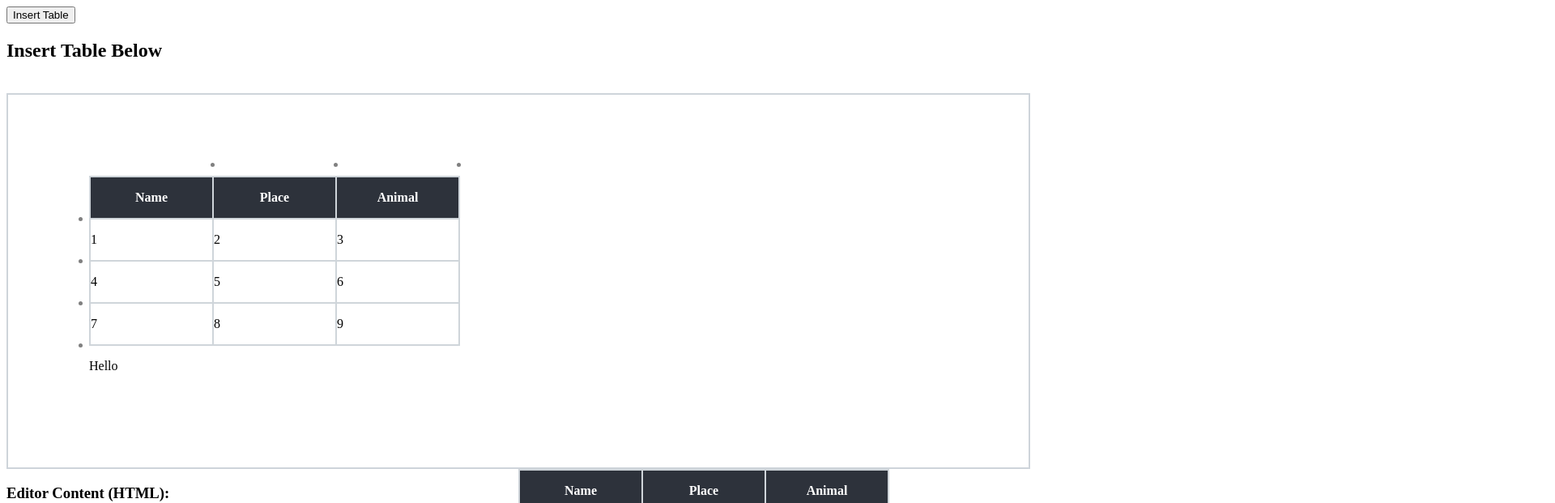
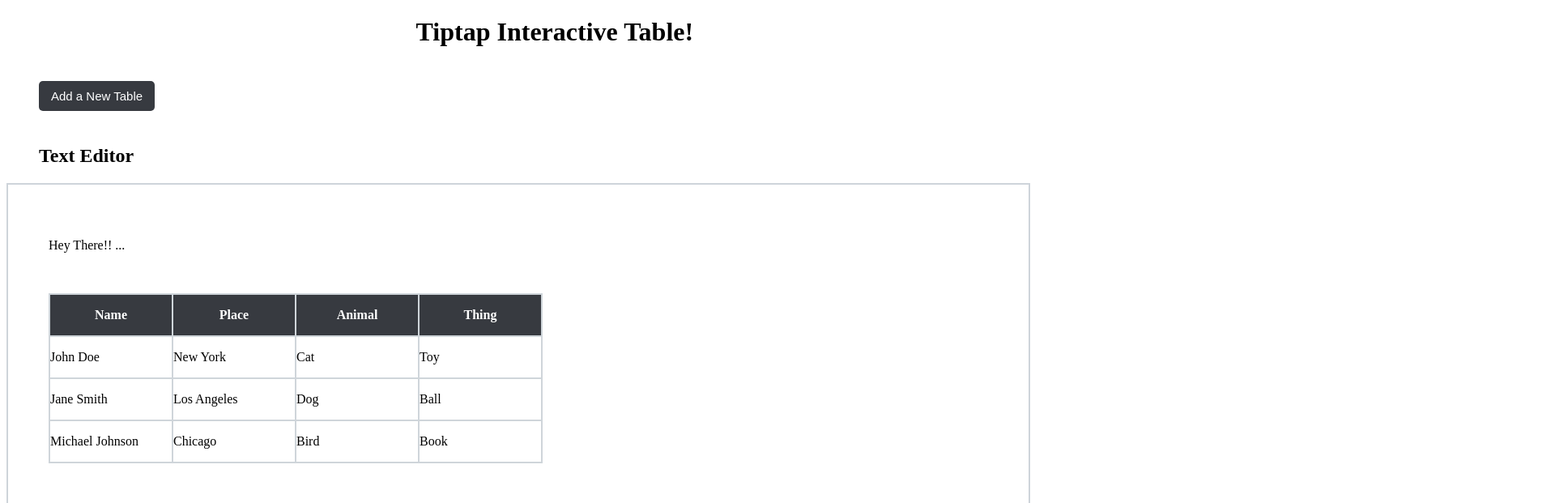
Before and after one commit to Raviteja654321/Tiptap_Project, a React (Create React App) app: page / in a window 1280 px wide. Shown: the top 621 px of the page at 81% size, 1920 px wide, since content can reach past the window. Built offline with nearby package versions, Linux system fonts and the light colour scheme.

Commit message:
UI enhanced

```diff
--- a/src/Tiptap.jsx
+++ b/src/Tiptap.jsx
@@ -17,15 +17,15 @@
 
 const tableWrapperStyles = {
     border: '2px solid #ced4da',
-    padding: '50px',
+    padding: '0px',
     overflowX: 'auto',
+    fontFamily: 'bogle',
 };
 
 const Tiptap = () => {
-    const [htmlContent, setHtmlContent] = useState();
+    const [htmlContent, setHtmlContent] = useState('');
 
     const editor = useEditor({
-        style: ` padding:50px`,
         extensions: [
             Document,
             Paragraph,
@@ -40,30 +40,37 @@
             TableMenuExtension,
         ],
         content: `
+            <p>Hey There!! ...</p>
+            <p></p>
+
             <table>
                 <tr>
                     <th>Name</th>
                     <th>Place</th>
                     <th>Animal</th>
+                    <th>Thing</th>
                 </tr>
                 <tr>
-                    <td>1</td>
-                    <td>2</td>
-                    <td>3</td>
+                    <td>John Doe</td>
+                    <td>New York</td>
+                    <td>Cat</td>
+                    <td>Toy</td>
                 </tr>
                 <tr>
-                    <td>4</td>
-                    <td>5</td>
-                    <td>6</td>
+                    <td>Jane Smith</td>
+                    <td>Los Angeles</td>
+                    <td>Dog</td>
+                    <td>Ball</td>
                 </tr>
                 <tr>
-                    <td>7</td>
-                    <td>8</td>
-                    <td>9</td>
+                    <td>Michael Johnson</td>
+                    <td>Chicago</td>
+                    <td>Bird</td>
+                    <td>Book</td>
                 </tr>
             </table>
 
-            <p>Hello</p>
+            <p></p>
         `,
         onCreate: ({ editor }) => {
             setHtmlContent(editor.getHTML());
@@ -79,24 +86,52 @@
     }
 
     const resolvedPos = editor.state.doc?.resolve(editor.state.selection.from);
-    const parentTable = (resolvedPos)?findParentClosestToPos(resolvedPos, node => node.type.name === 'table'):null;
+    const parentTable = resolvedPos ? findParentClosestToPos(resolvedPos, node => node.type.name === 'table') : null;
 
     return (
         <div>
-            <button onClick={() => editor.chain().focus().insertTable({ rows: 4, cols: 3, withHeaderRow: true }).run()}>
-                Insert Table
+            <h1 style={{marginLeft:'40px', marginLeft: '40%'}}>Tiptap Interactive Table! </h1>
+            <button
+                onClick={() => editor.chain().focus().insertTable({ rows: 4, cols: 3, withHeaderRow: true }).run()}
+                style={{
+                    padding: '10px 15px',
+                    fontSize: '15px',
+                    backgroundColor: '#373A40',
+                    marginTop: '20px',
+                    color: 'white',
+                    border: 'none',
+                    alignContent: 'center',
+                    borderRadius: '5px',
+                    cursor: 'pointer',
+                    marginBottom: '20px',
+                    marginLeft: '40px',
+                    transition: 'background-color 1s ease',  // Add transition for smooth effect
+                }}
+                onMouseOver={(e) => { e.target.style.backgroundColor = '#000000'; }}  // Brighter color on hover
+                onMouseOut={(e) => { e.target.style.backgroundColor = '#373A40'; }}   // Restore original color
+            >
+                Add a New Table
             </button>
-            <h2>Insert Table Below</h2>
-            {editor && <TableMenu editor={editor}>
-                <TableOptions editor={editor} parentTable={parentTable} />
-            </TableMenu>}
+
+                <div style={{padding: '1px'}}>
+
+                </div>
+            <h2 style={{marginLeft:'40px'}}>Text Editor</h2>
+
             <EditorContent style={tableWrapperStyles} editor={editor} />
-            <div style={{ display: 'flex' }}>
+
+            {editor && (
+                <TableMenu editor={editor}>
+                    <TableOptions editor={editor} parentTable={parentTable} />
+                </TableMenu>
+            )}
+
+            <div style={{ display: 'flex', marginTop: '20px',  }}>
                 <div style={{ width: '50%' }}>
                     <h3>Editor Content (HTML):</h3>
                     <pre>{htmlContent}</pre>
                 </div>
-                <div style={{ width: '50%', right: '0px' }} dangerouslySetInnerHTML={{ __html: htmlContent }} />
+                <div style={{ width: '50%', marginLeft: '20px' }} dangerouslySetInnerHTML={{ __html: htmlContent }} />
             </div>
         </div>
     );
--- a/src/extensions/CustomTableHeader.js
+++ b/src/extensions/CustomTableHeader.js
@@ -6,7 +6,7 @@
             ...this.parent?.(),
             HTMLAttributes: {
                 style: `
-                    background-color: #2D323B;
+                    background-color: #373A40;
                     color: #ffffff;
                     font-weight: bold;
                     text-align: center;
```
Also changed, not shown: 1 other file (tests, documents, lock files or other folders).
